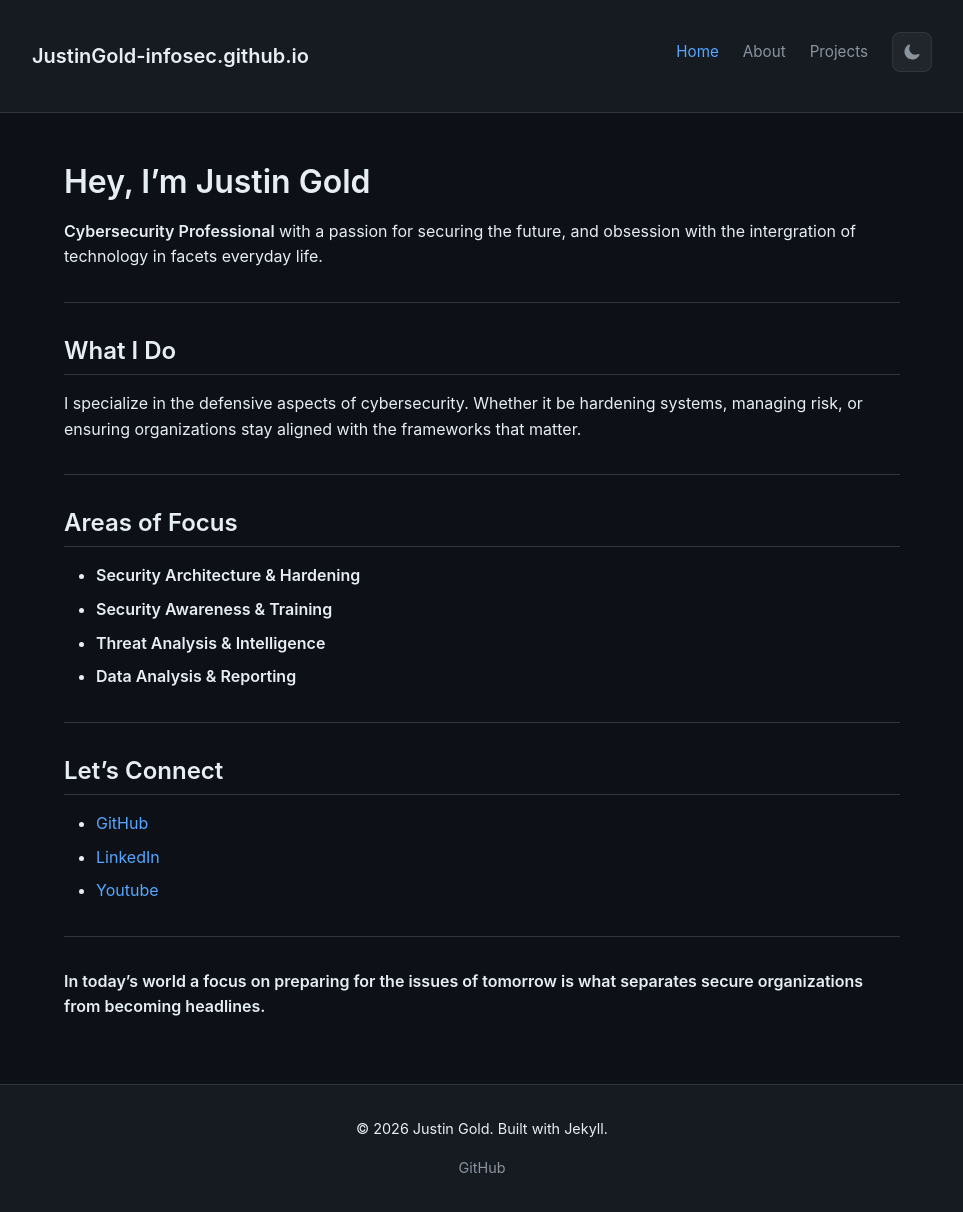
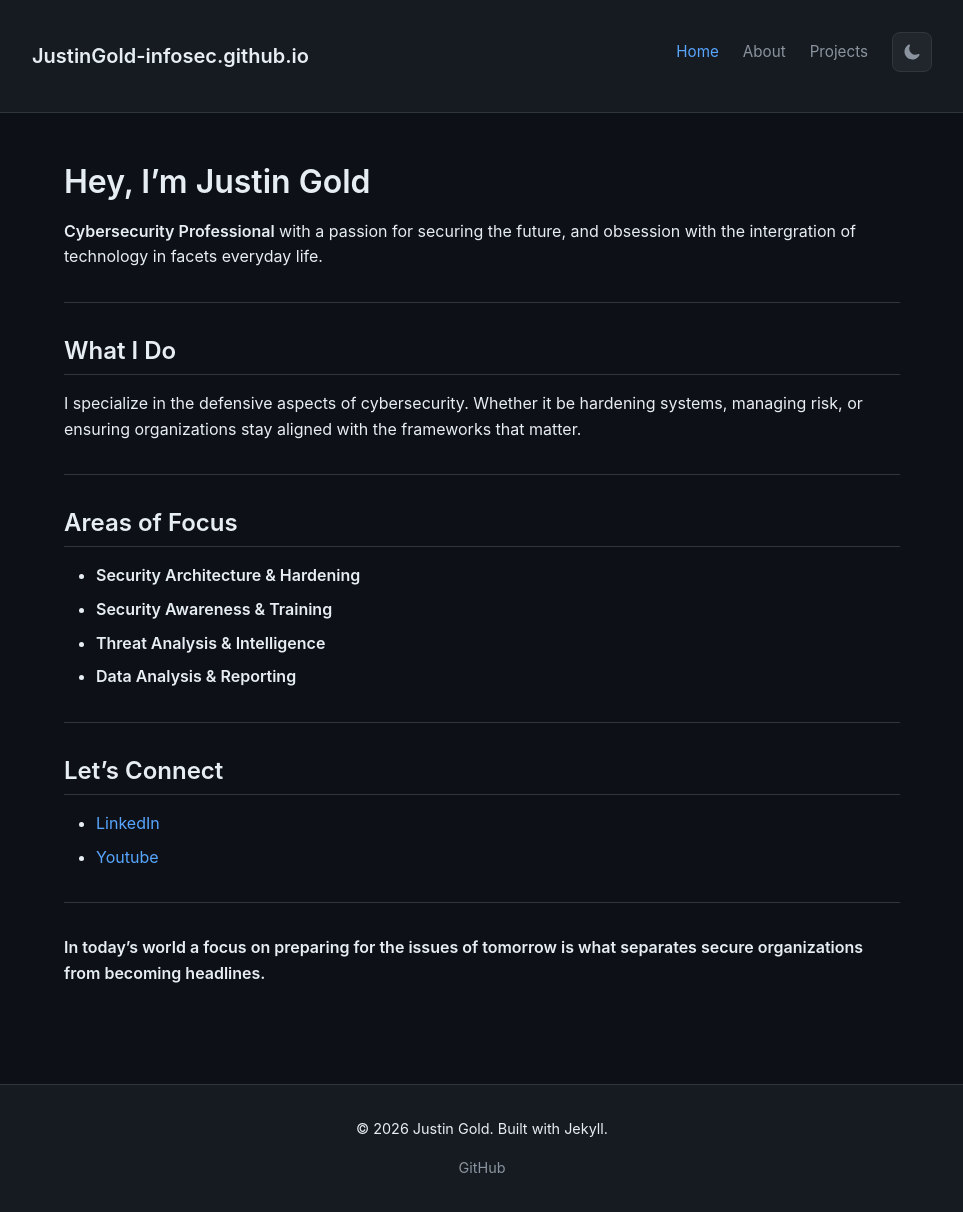
Before and after one commit to JustinGold-infosec/JustinGold-infosec.github.io, a Jekyll site: the page built from index.md, in a window 1280 px wide and 1227 px high. Shown: the top 1212 px of the window, without its empty margins (158-1121 px from the left). Built offline with Jekyll 4.4.1, drawn with Linux system fonts in a browser that asks for light colours.

Commit message:
Remove GitHub link from index.md

```diff
--- a/index.md
+++ b/index.md
@@ -27,7 +27,6 @@ I specialize in the defensive aspects of cybersecurity. Whether it be hardening
 
 ## Let's Connect
 
-- [GitHub](https://github.com/JustinGold-infosec)
 - [LinkedIn](https://www.linkedin.com/in/justinit/)
 - [Youtube](https://www.youtube.com/@jgold96)<!-- Add your LinkedIn URL -->
 
```
